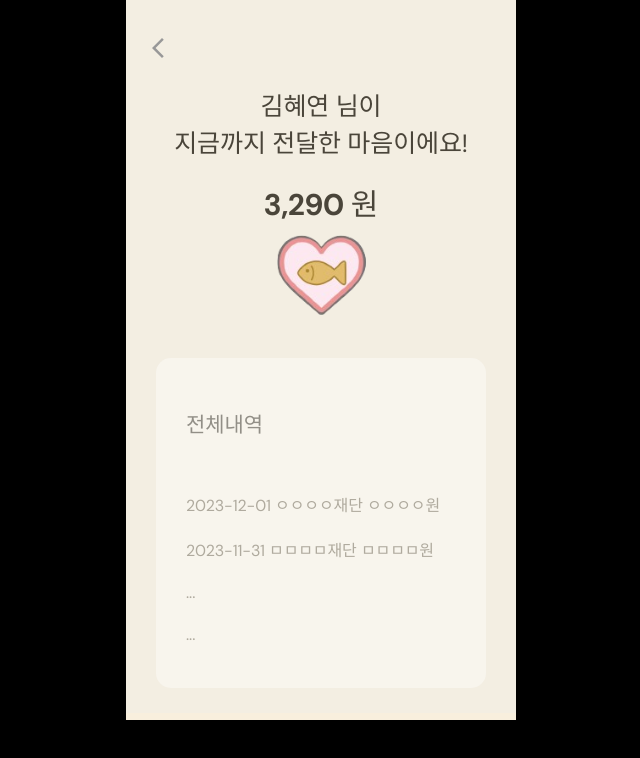
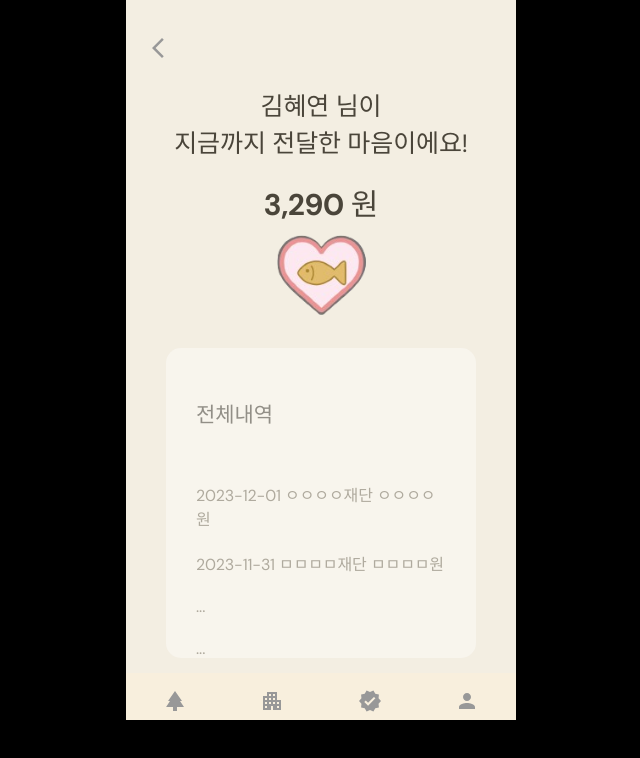
Before and after one commit to donggukthon/donggukthon_2023_3_F, a React (Create React App) app: page /history in a window 1280 px wide. Shown: the top 758 px of the page, without its empty margins (319-959 px from the left). Built offline with nearby package versions, Linux system fonts and the light colour scheme.

Commit message:
<fix>: error fix & install axios

```diff
--- a/src/components/GoogleLogin.jsx
+++ b/src/components/GoogleLogin.jsx
@@ -1,5 +1,5 @@
-import {GoogleLogin} from "@react-oauth/google";
-import {GoogleOAuthProvider} from "@react-oauth/google";
+import { GoogleLogin } from "@react-oauth/google";
+import { GoogleOAuthProvider } from "@react-oauth/google";
 import instance from "../api/axios";
 
 const GoogleLoginButton = () => {
--- a/src/pages/HistoryPage.jsx
+++ b/src/pages/HistoryPage.jsx
@@ -41,12 +41,12 @@
 `;
 
 const WhiteBox = styled.div`
-  width: 270px;
-  height: 270px;
+  width: 250px;
+  height: 250px;
   background-color: white;
   opacity: 60%;
   border-radius: 15px;
-  margin: 25px auto;
+  margin: 15px auto;
   position: relative;
   overflow-x: auto;
   padding: 30px;
```
